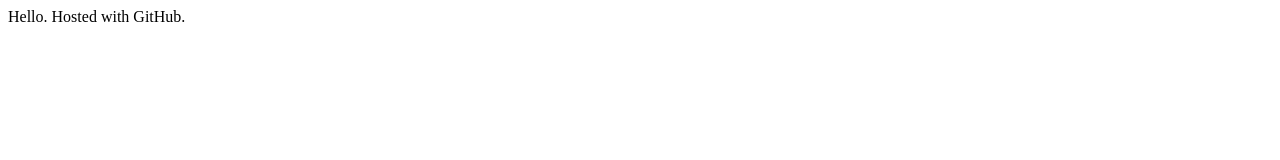
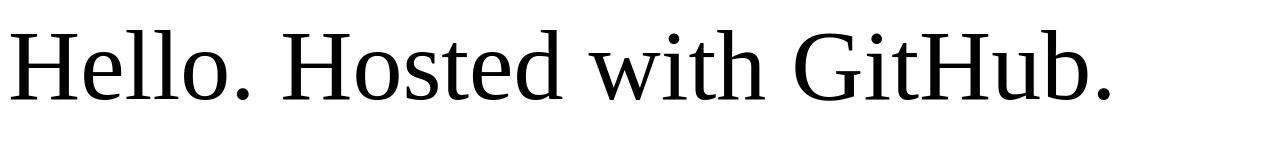
Before and after one commit to wooty13/mysite, a plain HTML site: page index.html in a window 1280 px wide. Drawn offline with Linux system fonts and the light colour scheme.

Commit message:
Update styles.css

```diff
--- a/styles.css
+++ b/styles.css
@@ -1,5 +1,5 @@
 p.MyClass{
-  size: 100px
+  font-size: 100px
 }
 body.MyOtherClass{
   background-color: blue;
```
